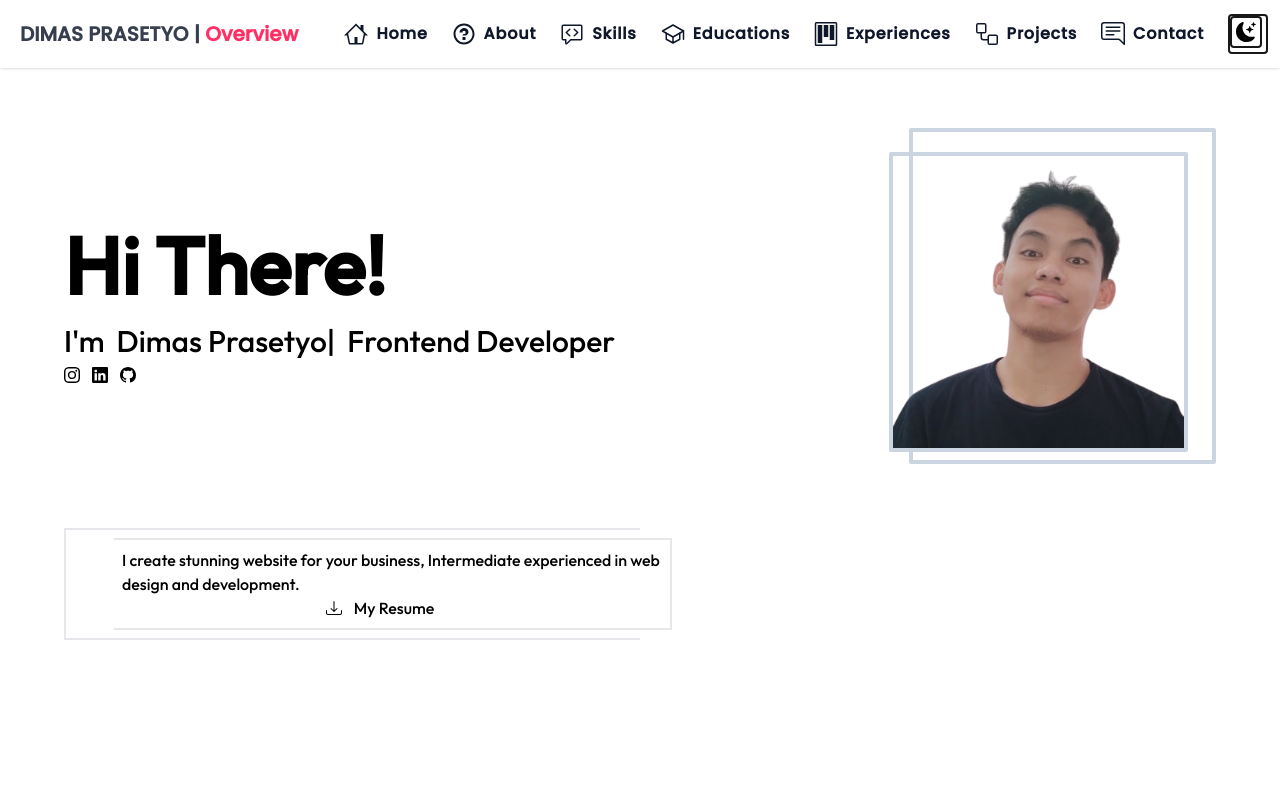
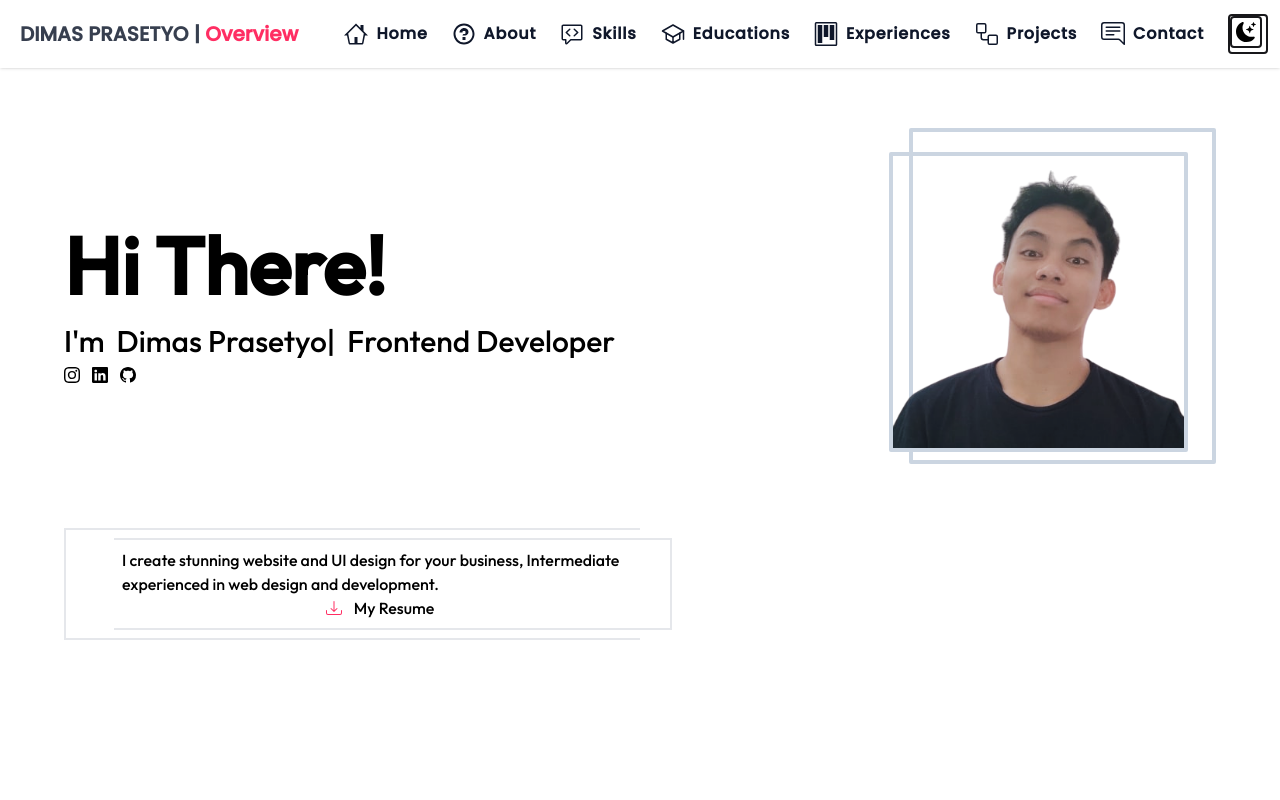
Before and after one commit to DSQL-MONGKEY/Dportfolio-v1, a React (Vite) app: page / in a window 1280 px wide. Shown: the top 800 px of the page. Built offline with nearby package versions, Linux system fonts and the light colour scheme.

Commit message:
style<Hero, desc>: change the color and some sentence

```diff
--- a/src/container/Hero.tsx
+++ b/src/container/Hero.tsx
@@ -35,21 +35,24 @@ const Hero = () => {
         </div>
 
         <div className="pt-5 border-4 border-slate-300 dark:border-slate-200 pb-2 w-[175px] sm:w-[435px] rounded-sm">
-          <img src={dimas} alt="dimas-photo"  className="border-4 duration-300 border-slate-300 dark:border-slate-200 w-[150px] h-[150px] sm:w-[300px] sm:h-[300px] rounded-sm -translate-x-8 hover:translate-x-8 mx-2 transition-transform"/>
+          <img
+          src={dimas}
+          alt="dimas-photo"
+          className="border-4 duration-300 border-slate-300 dark:border-slate-200 w-[150px] h-[150px] sm:w-[300px] sm:h-[300px] rounded-sm -translate-x-8 hover:translate-x-8 mx-2 transition-transform"/>
         </div>
       </div>
 
       <div className="border-y-2 border-l-2 sm:w-1/2 p-2">
         <div className="flex flex-col border-y-2 border-r-2 p-2 font-outfit sm:translate-x-10">
           <p className=" dark:text-white">
-            I create stunning website for your business, Intermediate experienced in web design and development.
+            I create stunning website and UI design for your business, Intermediate experienced in web design and development.
           </p>
           <button className="dark:text-white hover:bg-slate-200 hover:dark:text-black duration-100 hover:scale-105 -translate-x-1 sm:-translate-x-3">
             <a href={myCv} target="_blank" rel="noopener noreferrer"
             className="flex justify-center items-center gap-3"
             >
-              <span className="dark:text-white">
-                <BsDownload/>
+              <span className="text-[#FF2E63] dark:text-green-600">
+                <BsDownload />
               </span>
               My Resume
             </a>
```
